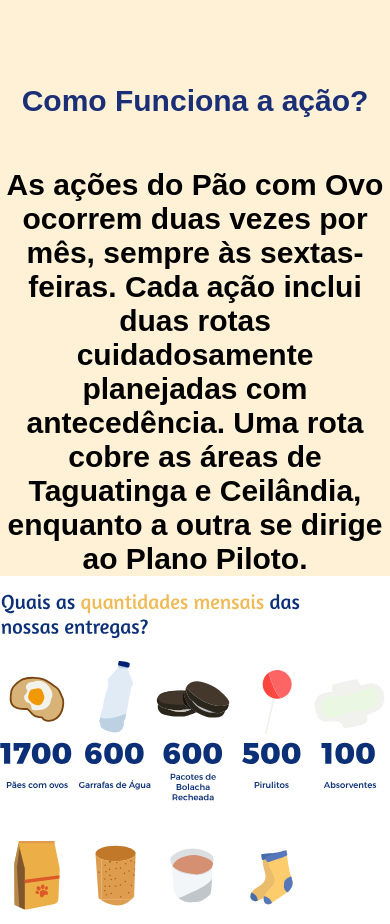
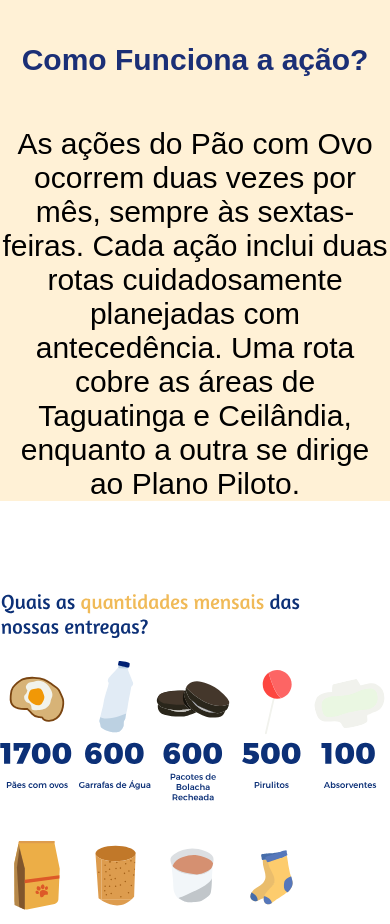
Before and after one commit to guiestrela/PCO, a React (Vite) app: page / in a window 390 px wide. Shown: the part 2920-3844 px from the top of the page. Built offline with nearby package versions, Linux system fonts and the light colour scheme.

Commit message:
refactor(SectionInfo): Adjust component styles
- Reduced height of MainContainerInfo on mobile.
- Added responsiveness for TextContainer on smaller screens.
- Improved TextInfo styling for mobile.
- Updated styling in style.ts file.

```diff
--- a/src/assets/components/SectionInfo/index.tsx
+++ b/src/assets/components/SectionInfo/index.tsx
@@ -46,15 +46,15 @@ function SectionInfo() {
             </MasterContainerInfo>
 
             <MasterContainerInfo heightmob="1000px">
-                <MainContainerInfo backgroundcolor='#FFF1D6' height="673px" heightmob="1100px">
+                <MainContainerInfo backgroundcolor='#FFF1D6' height="673px" heightmob="850px">
                     <ImagePrevContainer paddingleft="80px">
                         <ImagePrev src={MapaDf} width=""/>
                     </ImagePrevContainer>
-                    <TextContainer paddingright="80px" paddingleft="15px">
+                    <TextContainer heightmob400="100%" paddingright="80px" paddingleft="15px">
                         <TituloInfo fontsize="68px" fontweight="700" color="#1B2F76">
                             Como Funciona a ação?
                         </TituloInfo>
-                        <TextInfo>
+                        <TextInfo fontweightmob="500">
                         As ações do Pão com Ovo ocorrem duas vezes por mês, sempre às sextas-feiras. Cada ação inclui duas rotas cuidadosamente planejadas com antecedência. Uma rota cobre as áreas de Taguatinga e Ceilândia, enquanto a outra se dirige ao Plano Piloto.
                         </TextInfo>
                     </TextContainer>
--- a/src/assets/components/SectionInfo/style.ts
+++ b/src/assets/components/SectionInfo/style.ts
@@ -23,6 +23,8 @@ interface  TextContainerType {
     heightmob?: string
     justifycontent?: string
     alignitems?: string
+
+    heightmob400?: string
 }
 
 interface  ImagePrevContainerType {
@@ -143,6 +145,7 @@ export const TextContainer = styled.div<TextContainerType>`
 
     @media only screen and (max-width: 400px) {
         padding: 0px;
+        height: ${ props => props.heightmob400 ? props.heightmob400 : ''};
     }
 `;
 
```
